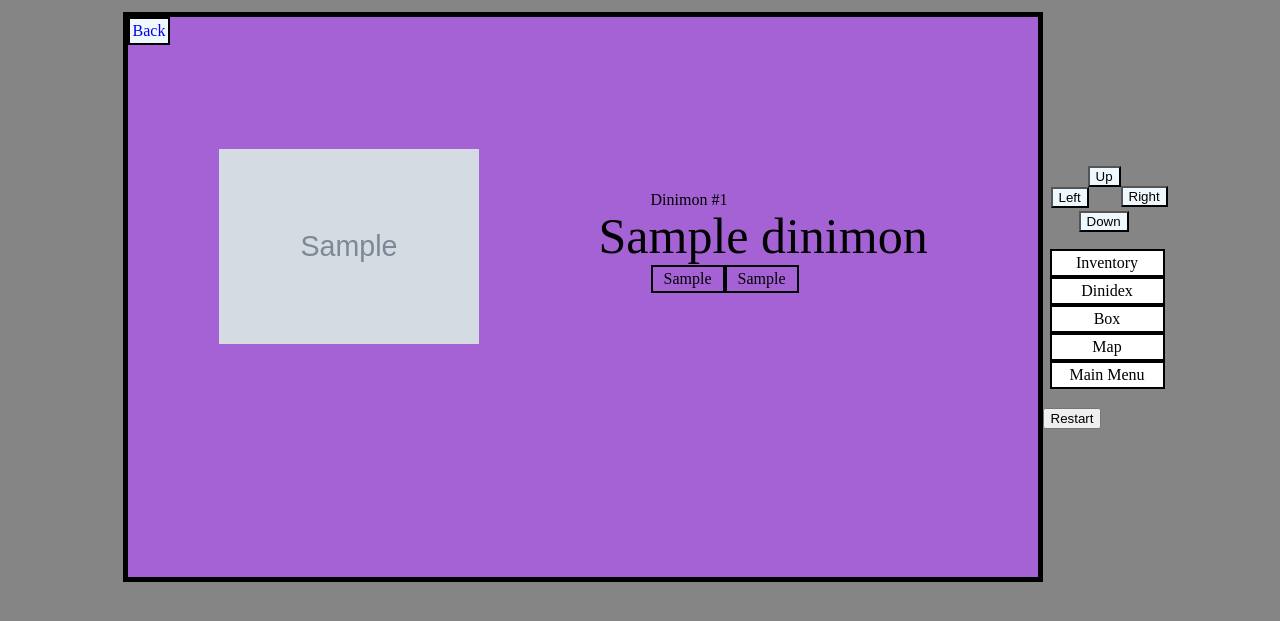
After one commit to hazzirdd/dinimon, a Flask app: page /open_dinidex/1 in a window 1280 px wide. The commit adds this page. Shown: the top 621 px of the page. Run offline with Flask 2, Linux system fonts and the light colour scheme; tables that the repository leaves empty hold one stand-in row (values such as "Sample post"); grey boxes marked "Sample" are stand-in pictures.

Commit message:
dex and box

```diff
--- a/app.py
+++ b/app.py
@@ -1,5 +1,5 @@
 from server_folder import app, db
-from server_folder.model import Area, Captured_Dinimon, Enemy_Dinimon, Event, Dinimon, Move, Item, Inventory
+from server_folder.model import Area, Captured_Dinimon, Enemy_Dinimon, Event, Dinimon, Move, Item, Inventory, Dinidex, Type
 
 from functions import create_enemy_dinimon, health_check, move_sprite, nickname_dinimon, spawn_events, event_check, spawn_dinimon, get_party, setup_dini_moves, get_dini_health, run_attack_on_enemy, run_enemy_attack
 from catching import add_dini_to_player, catch_dinimon
@@ -13,7 +13,9 @@ def start_session():
     players_dinimon = Captured_Dinimon.query.all()
     for tamed_dini in players_dinimon:
         tamed_dini.health = tamed_dini.max_health
-        tamed_dini.in_party = True
+        tamed_dini.in_party = False
+        if tamed_dini.nickname == 'Rexy' or tamed_dini.nickname == 'Goobs' or tamed_dini.nickname == 'Slabcanic':
+            tamed_dini.in_party = True
 
     Enemy_Dinimon.query.delete()
     dinimon = Event.query.filter(Event.event == 'dinimon').all()
@@ -267,12 +269,54 @@ def collect_dinimon():
 def name_new_dinimon():
     captured_dini_id = request.form['new_dini']
     nickname = request.form['nickname']
-    enemy_dini = Enemy_Dinimon.query.get(session["enemy_dini"])
-    enemy_dini_dex = Dinimon.query.get(enemy_dini.dinimon_id)
-    nickname_dinimon(nickname, enemy_dini_dex, captured_dini_id)
+    nickname_dinimon(nickname, captured_dini_id)
 
     return redirect(url_for('end_battle'))
 
 
+@app.route('/open_dinidex', methods=['POST', 'GET'])
+def open_dinidex():
+    registered_dinimon = []
+    dinidex = {}
+    registered_dinimon_ids = Dinidex.query.filter(Dinidex.player_id == session["player_id"]).all()
+    all_dinimon = Dinimon.query.all()
+
+    for id in registered_dinimon_ids:
+        registered_dinimon.append(id.dinimon_id)
+
+    for dinimon in all_dinimon:
+        if dinimon.dinimon_id in registered_dinimon:
+            dinidex[dinimon.dinimon_id] = {
+                "name": dinimon.name,
+                "number": dinimon.number,
+                "image": dinimon.image
+            }
+        else:
+            dinidex[dinimon.dinimon_id] = {
+                "name": '???',
+                "number": dinimon.number,
+                "image": dinimon.image
+            }
+
+    return render_template('dinidex.html', dinidex=dinidex, all_dinimon=all_dinimon)
+
+
+@app.route('/open_dinidex/<dinimon_id>', methods=['POST', 'GET'])
+def dinidex_detials(dinimon_id):
+    dinimon = Dinimon.query.get(dinimon_id)
+    type1 = Type.query.get(dinimon.type1)
+    type2 = Type.query.get(dinimon.type2)
+    return render_template('dex_details.html', dinimon=dinimon, type1=type1, type2=type2, )
+
+
+@app.route('/open_box', methods=['POST', 'GET'])
+def open_box():
+
+    all_dinimon = Captured_Dinimon.query.filter(Captured_Dinimon.player_id == session["player_id"])
+
+    return render_template('box.html', all_dinimon=all_dinimon)
+
+
+
 if __name__ == '__main__':
     app.run(debug=True)
--- a/server_folder/static/styles/main.css
+++ b/server_folder/static/styles/main.css
@@ -212,6 +212,36 @@ body {
     cursor: pointer;
 }
 
+.controller-container {
+    display: flex;
+    justify-content: space-around;
+    flex-direction: column;
+    position: relative;
+    left: 7px;
+    top: -1px;
+}
+
+.controller-button {
+    text-decoration: none;
+    background-color: white;
+    color: black;
+    padding: 3px;
+    width: 105px;
+    text-align: center;
+    border: 2px solid black;
+}
+
+.controller-button:hover {
+    text-decoration: none;
+    background-color: white;
+    color: red;
+    padding: 3px;
+    width: 105px;
+    text-align: center;
+    border: 2px solid red;
+    cursor: pointer;
+}
+
 .sprite {
     width: 70px;
     height: 70px;
@@ -229,25 +259,25 @@ body {
 .right_exit {
     width: 70px;
     height: 70px;
-    position: relative;
+    position: absolute;
 }
 
 .left_exit {
     width: 70px;
     height: 70px;
-    position: relative;
+    position: absolute;
 }
 
 .top_exit {
     width: 70px;
     height: 70px;
-    position: relative;
+    position: absolute;
 }
 
 .bottom_exit {
     width: 70px;
     height: 70px;
-    position: relative;
+    position: absolute;
 }
 
 
@@ -258,6 +288,7 @@ body {
     padding: 3px;
     border: 2px solid black;
     position: absolute;
+    z-index: 5;
 }
 
 .all_inventory_items_container {
@@ -370,3 +401,149 @@ body {
     top: -19px;
     left: 98px;
 }
+
+/* DEX */
+.menu_title {
+    position: absolute;
+    font-size: 50px;
+    color: yellow;
+    text-align: center;
+    left: 239px;
+    top: -21px;
+    -webkit-text-stroke-width: 2px;
+    -webkit-text-stroke-color: black;
+}
+
+.dex_screen {
+    position: relative;
+    width: 100%;
+    height: fit-content;
+    background-repeat: no-repeat;
+    background-size: cover;
+}
+
+.dex_card_container {
+    width: 100%;
+    height: 100%;
+    top: 78px;
+    min-height: 560px;
+    position: relative;
+    display: grid;
+    justify-content: center;
+    grid-template-columns: 110px 110px 110px 110px 110px 110px 110px;
+}
+
+.dex_card {
+    display: flex;
+    width:fit-content;
+    flex-direction:column;
+    justify-content: space-around;
+    align-items: center;
+    text-align: center;
+}
+
+.dex_card_box {
+    display: flex;
+    width:fit-content;
+    flex-direction:column;
+    align-items: center;
+    text-align: center;
+}
+
+.dinimon_dex_image {
+    width: 70px;
+}
+
+.dinimon_dex_image_black {
+    width: 70px;
+    filter: brightness(0%);
+}
+
+.dex_details_image {
+    position: absolute;
+    width: 260px;
+    left: 91px;
+    top: 132px;
+}
+
+.dex_details_title {
+    position: absolute;
+    left: 471px;
+    top: 140px;
+    font-size: 50px;
+}
+
+.dex_details_number {
+    position: absolute;
+    left: 523px;
+    top: 158px;
+}
+
+.dex_details_type_container {
+    position: absolute;
+    display: flex;
+    flex-direction: row;
+    left: 523px;
+    top: 232px;
+}
+
+.dex_details_type {
+    border: 2px solid black;
+    padding: 3px;
+    text-transform: capitalize;
+    width: 64px;
+    text-align: center;
+}
+
+#dex_details_bright {
+    background-color: yellow;
+}
+
+#dex_details_cold {
+    background-color: rgb(100, 171, 225);
+}
+
+#dex_details_shadow {
+    background-color: rgb(0, 0, 0);
+    color: white;
+}
+
+#dex_details_air {
+    background-color: rgb(205, 205, 205);
+}
+
+#dex_details_water {
+    background-color: rgb(24, 33, 218);
+}
+
+#dex_details_electric {
+    background-color: rgb(162, 152, 38);
+}
+
+#dex_details_earth {
+    background-color: rgb(92, 58, 13);
+}
+
+#dex_details_growth {
+    background-color: rgb(21, 104, 19);
+}
+
+#dex_details_burning {
+    background-color: rgb(239, 16, 16);
+}
+
+#dex_details_metal {
+    background-color: rgb(155, 156, 156);
+}
+
+#dex_details_titan {
+    background-color: rgb(15, 207, 233);
+}
+
+#dex_details_toxic {
+    background-color: rgb(45, 224, 38);
+}
+
+#dex_details_familiar {
+    background-color: rgb(226, 125, 97);
+}
--- a/server_folder/templates/base.html
+++ b/server_folder/templates/base.html
@@ -35,7 +35,17 @@
                 <input type="hidden" name="direction" value="right" />
                 <input type="submit" value="Right" id="right-button" class="directional-button"/>
             </form>
+
+            <div class="controller-container">
+                <a class="controller-button" href="/open_inventory">Inventory</a>
+                <a class="controller-button" href="/open_dinidex">Dinidex</a>
+                <a class="controller-button" href="/open_box">Box</a>
+                <a class="controller-button">Map</a>
+                <a class="controller-button">Main Menu</a>
+            </div>
+
             {% endif %}
+            <br>
             <form action="/start_session" method="POST">
                 <input type="submit" value="Restart">
             </form>
--- a/server_folder/templates/collect.html
+++ b/server_folder/templates/collect.html
@@ -13,7 +13,7 @@
 
     <form action="/name_new_dinimon" class="register_dinion_form" method="post">
         <input type="hidden" name="new_dini" value="{{ new_dini.captured_dinimon_id }}">
-        <input type="text" name="nickname">
+        <input type="text" name="nickname" placeholder="{{ dinimon.name }}" value="{{ dinimon.name }}">
         <input type="submit" value="Confirm">
     </form>
 </div>
--- /dev/null
+++ b/server_folder/templates/dex_details.html
@@ -0,0 +1,18 @@
+{% extends 'base.html' %}
+{% block content %}
+<div class="screen" style="background-color: #a562d5;">
+    <a href="/open_dinidex" class="inventory_back_button">Back</a>
+
+    <p class="dex_details_number">Dinimon #{{ dinimon.number }}</p>
+    <img class="dex_details_image" src="{{ dinimon.image }}">
+    <p class="dex_details_title">{{ dinimon.name }}</p>
+
+    <div class="dex_details_type_container">
+        <p class="dex_details_type" id="dex_details_{{ type1.type }}">{{ type1.type }}</p>
+        {% if type2.type_id != 14 %}
+        <p class="dex_details_type"  id="dex_details_{{ type2.type }}">{{ type2.type }}</p>
+        {% endif %}
+    </div>
+
+</div>
+{% endblock %}
```
Also changed, not shown: catching.py (+6 -3 lines), functions.py (+3 -4 lines), server_folder/model.py (+10 -0 lines), server_folder/seed.py (+112 -30 lines), server_folder/templates/box.html (added, +17 -0 lines), server_folder/templates/dinidex.html (added, +23 -0 lines), server_folder/templates/inventory.html (+21 -1 lines).
